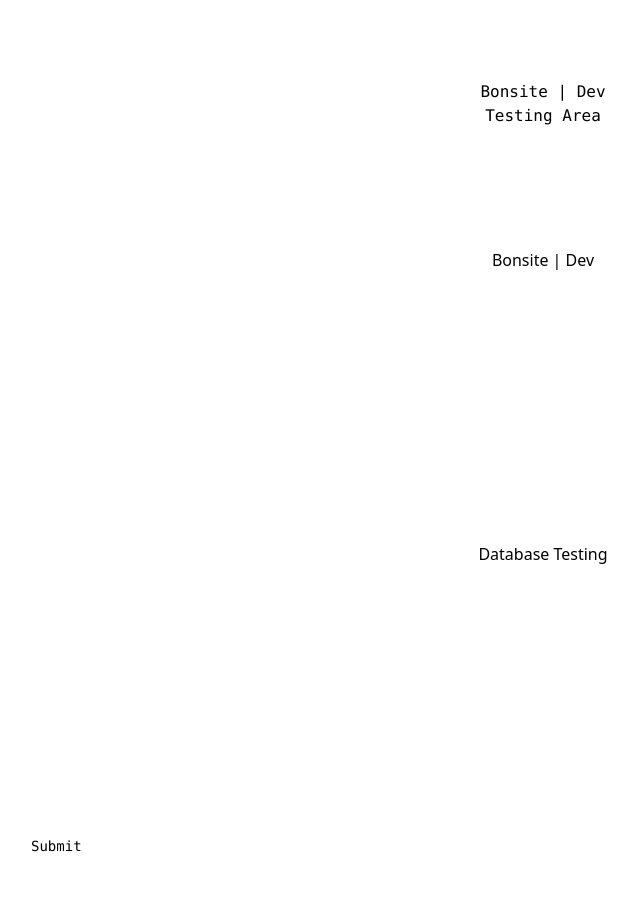
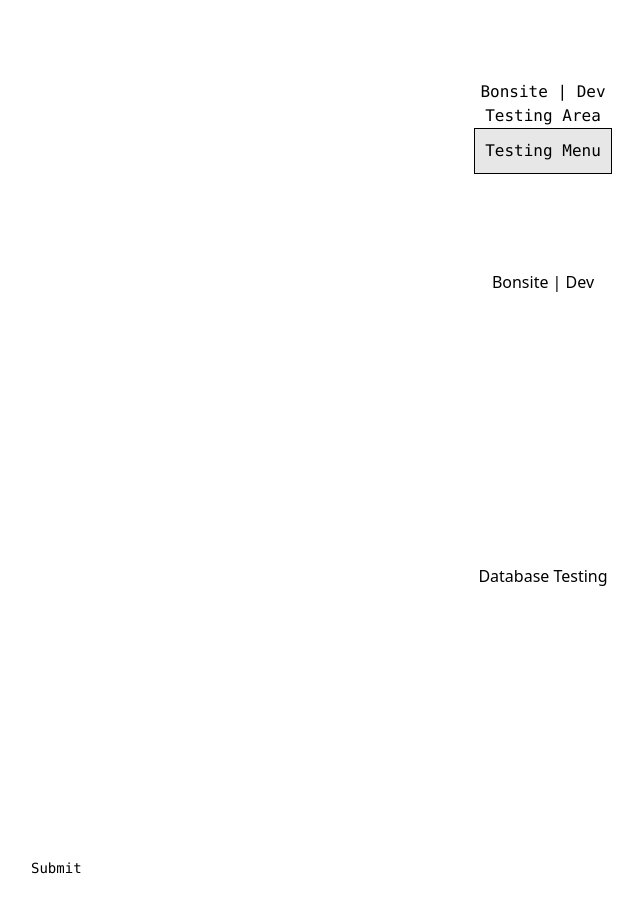
Before and after one commit to bonsite/bonsite, a Next.js app in the folder bonsite/: page /testing/database/post in a window 1280 px wide. Shown: the top 912 px of the page, without its empty margins (97-740 px from the left). Built offline with nearby package versions, Linux system fonts and the light colour scheme.

Commit message:
create button that takes back to the testing landing page

```diff
--- a/bonsite/src/app/testing/layout.tsx
+++ b/bonsite/src/app/testing/layout.tsx
@@ -1,4 +1,5 @@
 import "../..//app/globals.css";
+import Link from 'next/link';
 
 export const metadata = {
   title: 'Bonsite | Testing',
@@ -17,7 +18,7 @@ export default function RootLayout({
         <div className="text-center w-screen font-mono mt-20">
             <h1>Bonsite | Dev</h1>
             <h2>Testing Area</h2>
-            <button></button>
+            <Link href="../testing"><button className="p-0 simpleButton">Testing Menu</button></Link>
         </div>
 
         {children}
```
